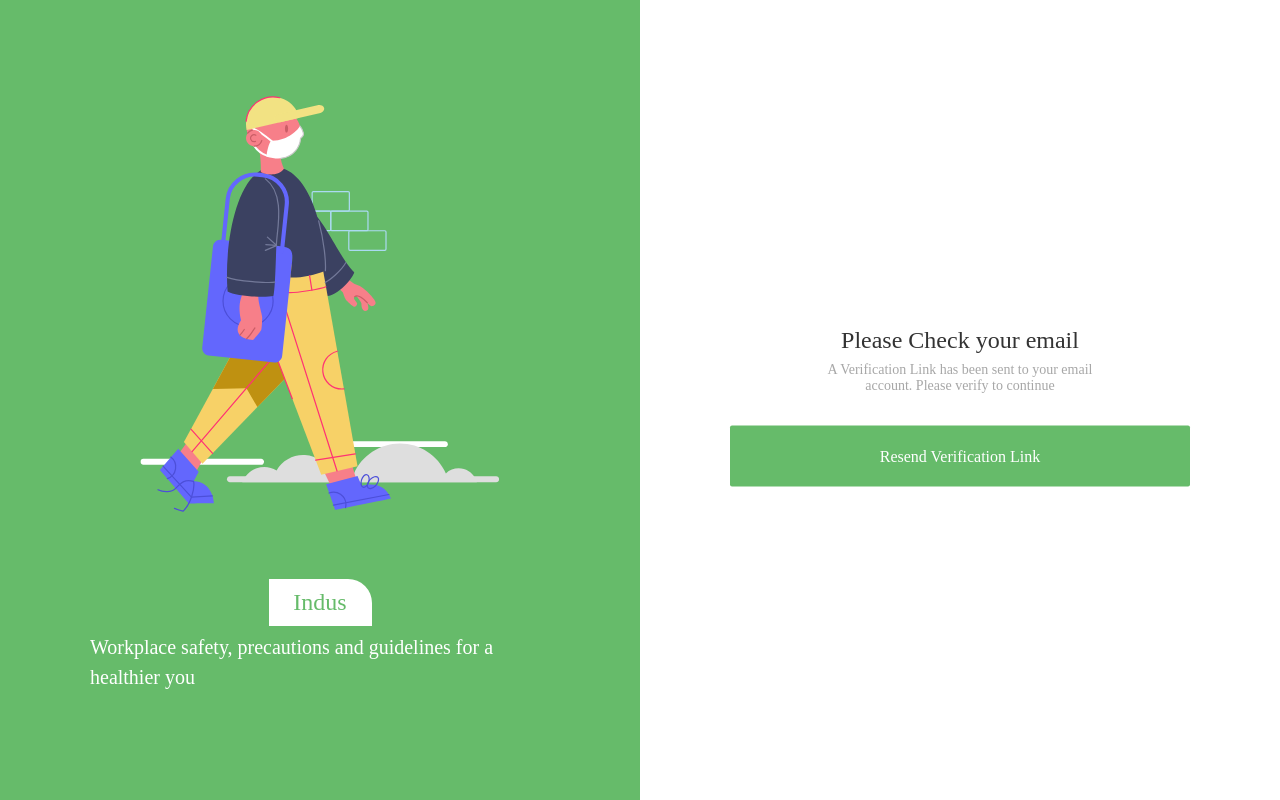
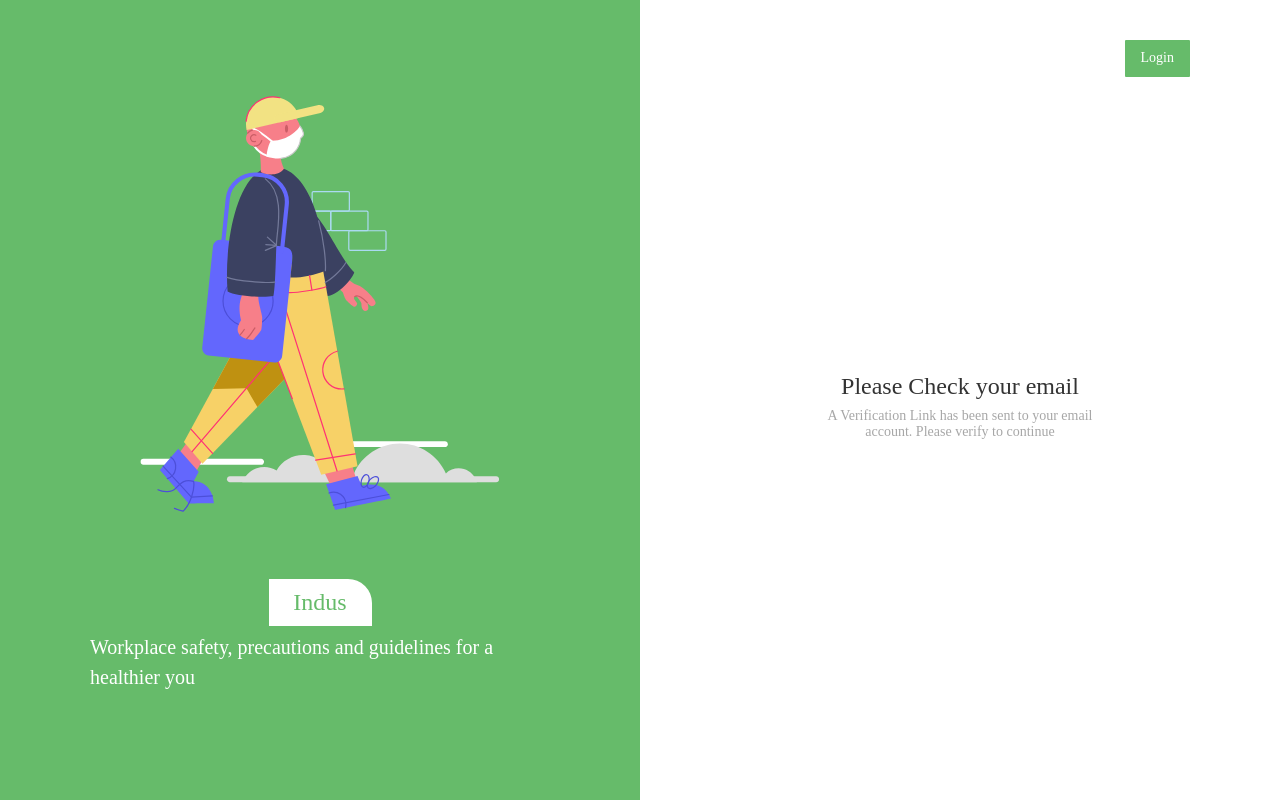
Before and after one commit to InterfaceMatters/indus-web, a React (Create React App) app: page /emailSent in a window 1280 px wide. Built offline with nearby package versions, Linux system fonts and the light colour scheme; no server answers; a web font is replaced by a local one.

Commit message:
- Email sent page updates.

```diff
--- a/src/containers/Onboarding/components/EmailSent/index.js
+++ b/src/containers/Onboarding/components/EmailSent/index.js
@@ -1,9 +1,11 @@
 import React from 'react';
 import { Typography, Button } from '@material-ui/core';
-import { marginGenerator, paddingGenerator } from '../../../../theme/utils';
+// import { marginGenerator, paddingGenerator } from '../../../../theme/utils';
 import { makeStyles } from '@material-ui/core/styles';
 import { colors } from '../../../../theme/colors';
 import HeroImage from '../HeroImage';
+import { Paths } from '../../../../routes/routePaths';
+import { Link } from 'react-router-dom';
 
 const useStyles = makeStyles(theme => ({
   root: {
@@ -49,13 +51,24 @@ const useStyles = makeStyles(theme => ({
 const EmailSent = () => {
   const classes = useStyles();
 
-  // eslint-disable-next-line no-unused-vars
-  const handleResendLink = () => {};
+  // const handleResendLink = async () => {
+  //   await sendVerificationLink();
+  //   localStorage.removeItem('currentUser');
+  // };
 
   return (
     <div className={classes.root}>
       <HeroImage />
       <div style={{ position: 'relative', flex: 1 }}>
+        <Link to={Paths.Login}>
+          <Button
+            style={{ position: 'absolute', right: '90px', top: '40px' }}
+            disableElevation
+            color="primary"
+            variant="contained">
+            Login
+          </Button>
+        </Link>
         <div
           style={{
             width: '460px',
@@ -84,19 +97,20 @@ const EmailSent = () => {
               account. Please verify to continue
             </Typography>
 
-            <Button
-              style={{
-                width: '100%',
-                fontSize: '16px',
-                ...marginGenerator(['mt-32']),
-                ...paddingGenerator(['pt-17', 'pb-16']),
-                borderRadius: '2px'
-              }}
-              variant="contained"
-              disableElevation
-              color="primary">
-              Resend verification Link
-            </Button>
+            {/*<Button*/}
+            {/*  style={{*/}
+            {/*    width: '100%',*/}
+            {/*    fontSize: '16px',*/}
+            {/*    ...marginGenerator(['mt-32']),*/}
+            {/*    ...paddingGenerator(['pt-17', 'pb-16']),*/}
+            {/*    borderRadius: '2px'*/}
+            {/*  }}*/}
+            {/*  // onClick={() => handleResendLink()}*/}
+            {/*  variant="contained"*/}
+            {/*  disableElevation*/}
+            {/*  color="primary">*/}
+            {/*  Resend verification Link*/}
+            {/*</Button>*/}
           </>
         </div>
       </div>
```
